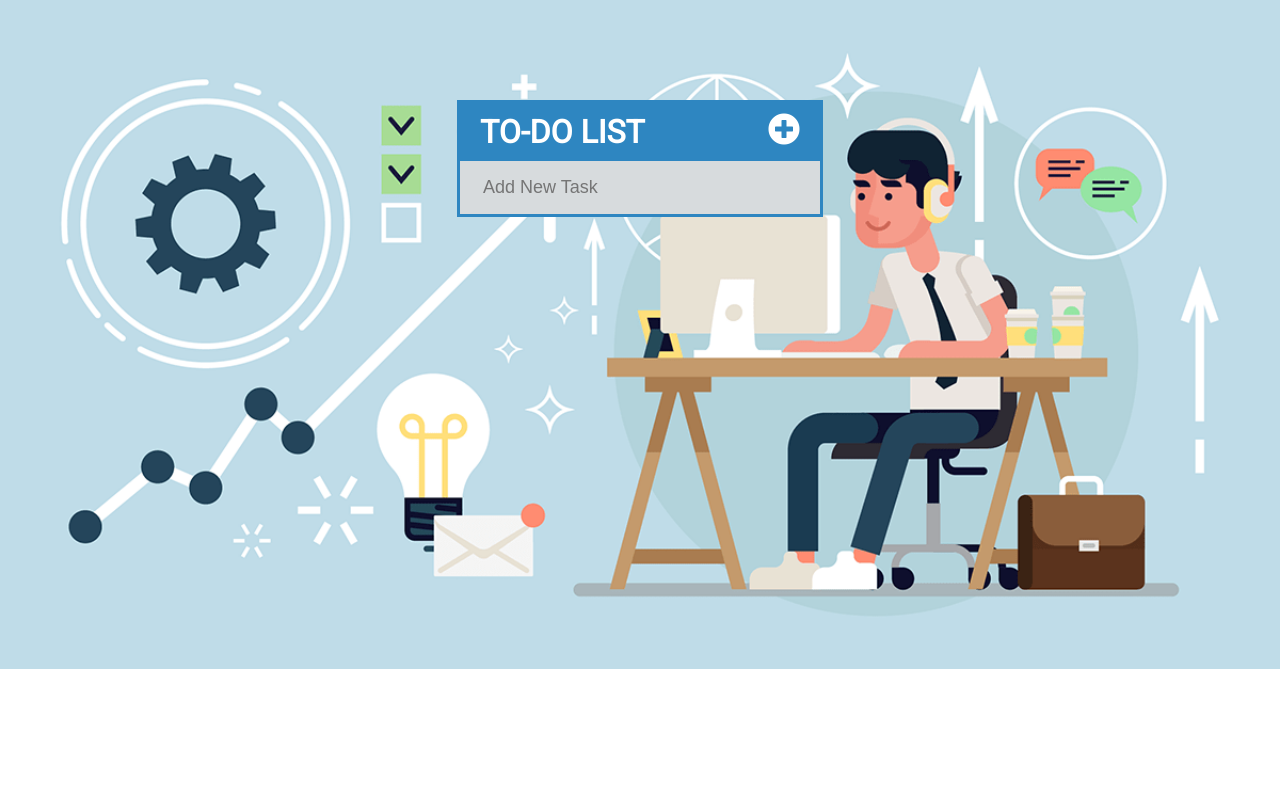
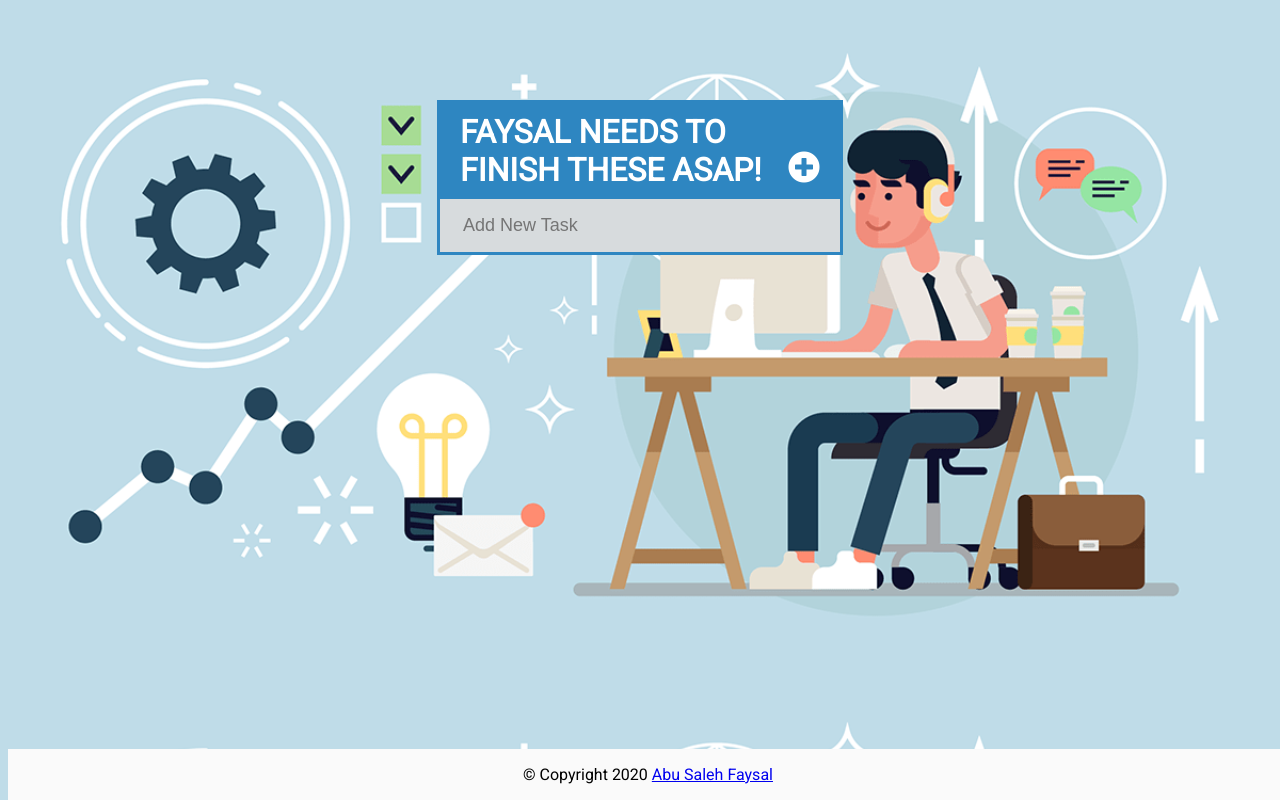
Before and after one commit to AbuSalehFaysal/todolist, a plain HTML site: page index.html in a window 1280 px wide. Drawn offline with Linux system fonts and the light colour scheme.

Commit message:
footer add and frontend updated

```diff
--- a/assets/css/style.css
+++ b/assets/css/style.css
@@ -6,7 +6,7 @@ body{
   width: 100%;
   height: 100%; */
   background-image: url('../img/2.png');
-  background-repeat: no-repeat;
+  /* background-repeat: no-repeat; */
   background-size: cover;
 }
 
@@ -32,7 +32,7 @@ li:hover span{
 
 #container {
   border: 3px solid #2E86C1;
-  width: 360px;
+  width: 400px;
   margin: 100px auto;
   background-color: #D7DBDD;
 }
@@ -83,3 +83,12 @@ input:focus{
   border: 3px solid #2E86C1;
   outline: none;
 }
+
+footer{
+  background-color: #fafafa;
+  position: fixed;
+  width: 100%;
+  bottom: 0;
+  text-align: center;
+  padding: 0;
+}
--- a/index.html
+++ b/index.html
@@ -3,7 +3,7 @@
   <head>
     <meta charset="UTF-8" />
     <meta name="viewport" content="width=device-width, initial-scale=1.0" />
-    <title>To Do List</title>
+    <title>Faysal needs to finish these asap!</title>
     <link rel="stylesheet" href="assets/css/style.css" />
     <link href="https://fonts.googleapis.com/css2?family=Roboto&display=swap" rel="stylesheet">
     <link rel="stylesheet" href="https://cdnjs.cloudflare.com/ajax/libs/font-awesome/5.15.1/css/all.min.css">
@@ -11,11 +11,21 @@
   </head>
   <body>
     <div id="container">
-      <h1>TO-DO List<i class="fas fa-plus-circle"></i></h1>
+      <h1>Faysal needs to finish these asap!<i class="fas fa-plus-circle"></i></h1>
       <input type="text" placeholder="Add New Task" />
       <ul>
       </ul>
     </div>
+    <footer>
+      <div class="container">
+          <div class="row">
+              <div class="col-sm-12">
+                  <p class="copyright">© Copyright 2020 <a href="https://abusalehfaysal.github.io/" target="_blank">Abu Saleh
+                          Faysal</a></p>
+              </div>
+          </div>
+      </div>
+    </footer>
     <script src="assets/js/script.js"></script>
   </body>
 </html>
```
